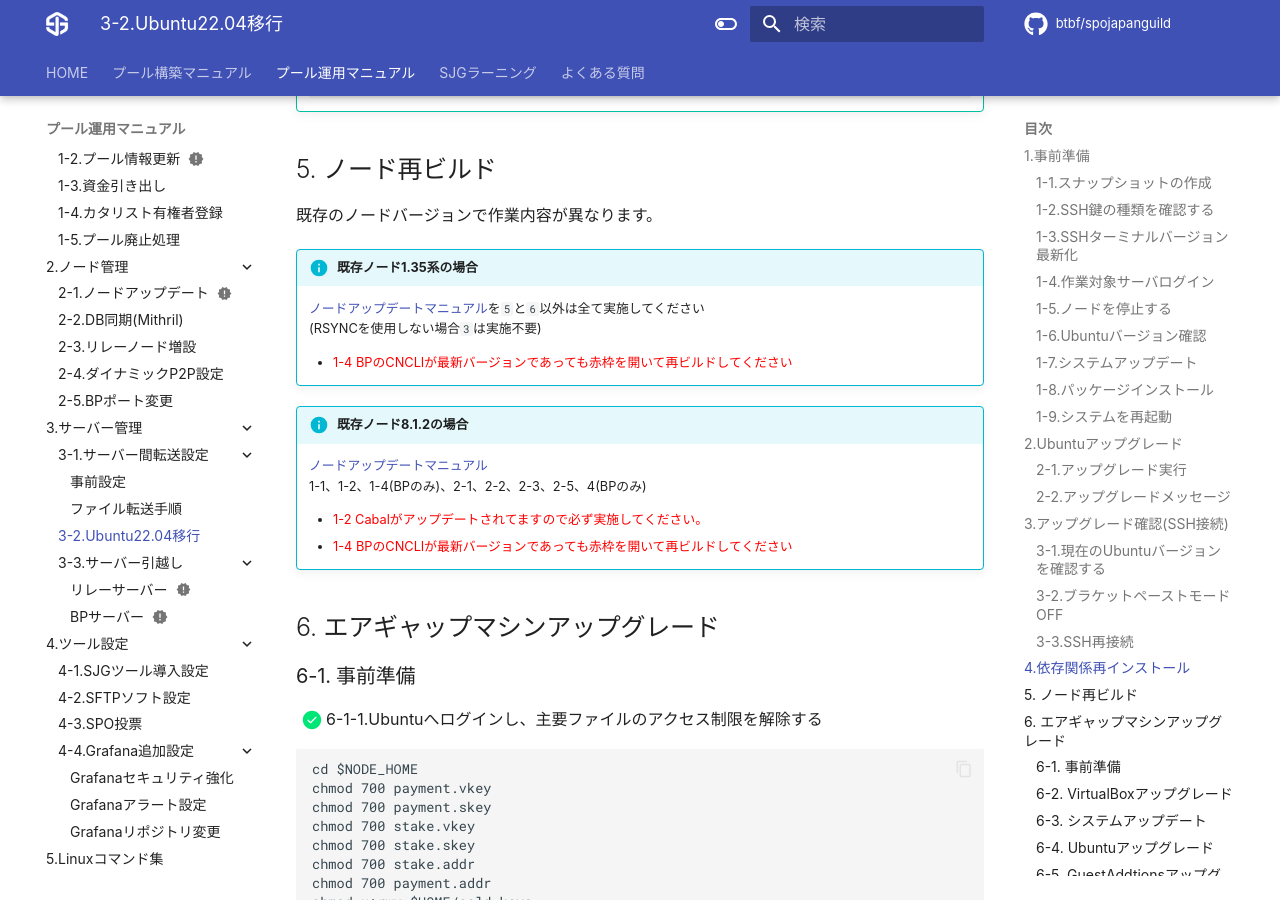
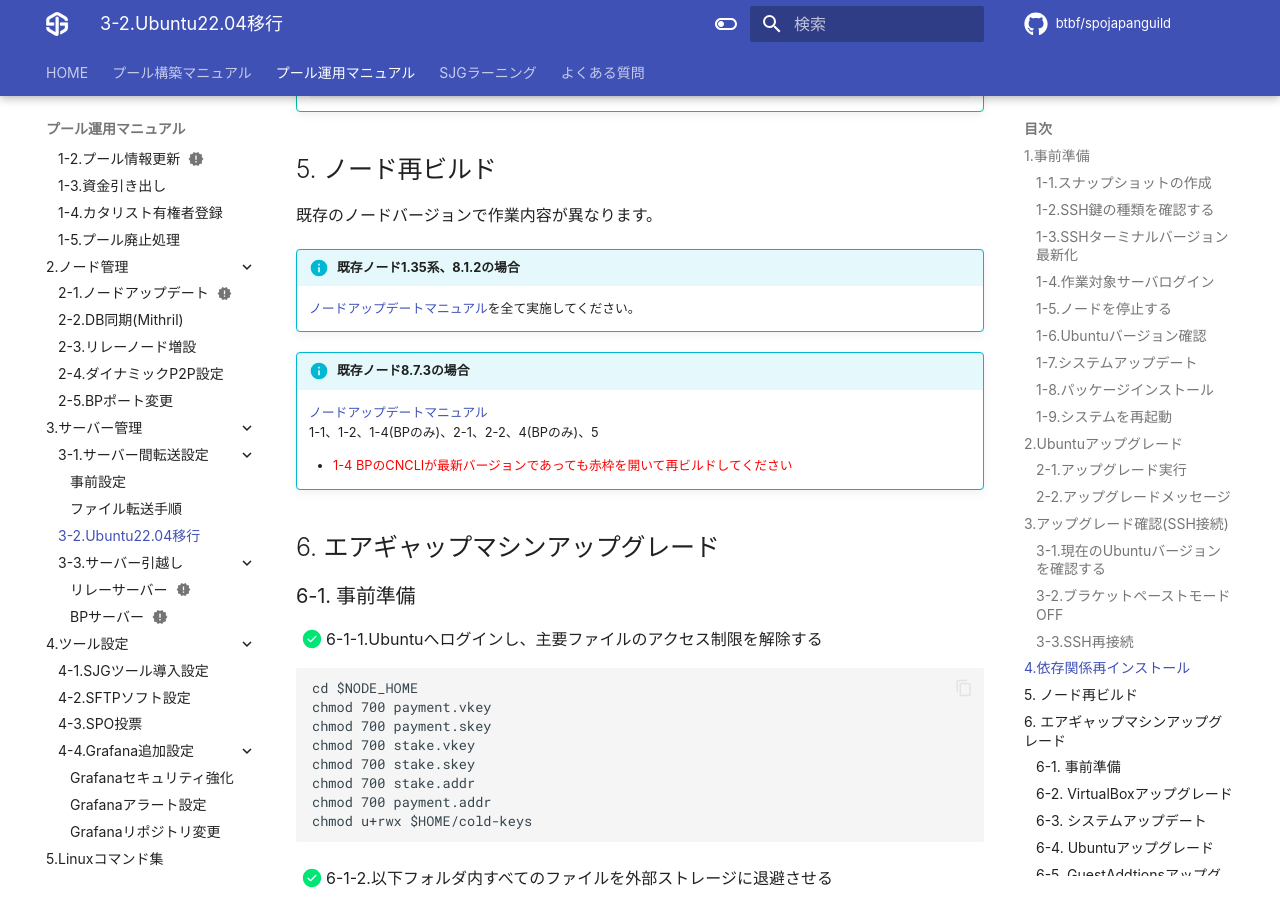
Before and after one commit to btbf/spojapanguild, an MkDocs documentation site: the page built from docs/operation/ubuntu22.md, in a window 1280 px wide and 900 px high, scrolled down 9271 px. Built offline with MkDocs 1.6.1 and Material for MkDocs 9.7.7, drawn with Linux system fonts in a browser that asks for light colours; comment, search, counter and statistics services are not loaded.

Commit message:
update ubuntu22..04 fixed

```diff
--- a/docs/operation/ubuntu22.md
+++ b/docs/operation/ubuntu22.md
@@ -402,17 +402,15 @@ rm -rf ghc-8.10.7
 
 既存のノードバージョンで作業内容が異なります。
 
-!!! info "既存ノード1.35系の場合"
-    [ノードアップデートマニュアル](./node-update.md)を`5`と`6`以外は全て実施してください
-    (RSYNCを使用しない場合`3`は実施不要)
 
-    * <font color=red>1-4 BPのCNCLIが最新バージョンであっても赤枠を開いて再ビルドしてください</font>
+!!! info "既存ノード1.35系、8.1.2の場合"
+    [ノードアップデートマニュアル](./node-update.md)を全て実施してください。
 
-!!! info "既存ノード8.1.2の場合"
+
+!!! info "既存ノード8.7.3の場合"
     [ノードアップデートマニュアル](./node-update.md)
-    1-1、1-2、1-4(BPのみ)、2-1、2-2、2-3、2-5、4(BPのみ)
+    1-1、1-2、1-4(BPのみ)、2-1、2-2、4(BPのみ)、5
 
-    * <font color=red>1-2 Cabalがアップデートされてますので必ず実施してください。</font>
     * <font color=red>1-4 BPのCNCLIが最新バージョンであっても赤枠を開いて再ビルドしてください</font>
 
 
```
